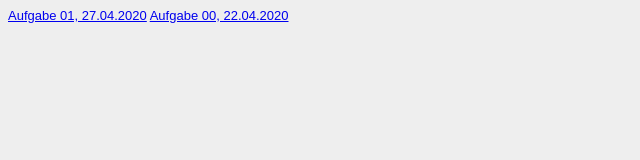
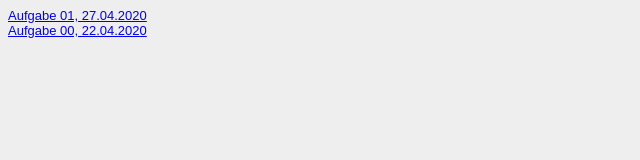
Before and after one commit to meixshp/GIS-SoSe-2020, a plain HTML site: page Steckbrief/steckbrief.htm in a window 1280 px wide. Shown: the whole page, without its empty margins (0-640 px from the left). Drawn offline with Linux system fonts and the light colour scheme.

Commit message:
Update Aufgabe 1

```diff
--- a/Steckbrief/steckbrief.htm
+++ b/Steckbrief/steckbrief.htm
@@ -13,7 +13,7 @@ body {
 </head>
 <body>
 	<!-- Hier die Links zu den gelösten Aufgaben einstellen, aktuelle oben, alte stehen lassen! Format: Aufgabenbezeichnung, Datum -->
-	<a href="https://meixshp.github.io/GIS-SoSe-2020/Aufgabe01/numberone.html" target="_blank">Aufgabe 01, 27.04.2020</a>
+	<a href="https://meixshp.github.io/GIS-SoSe-2020/Aufgabe01/numberone.html" target="_blank">Aufgabe 01, 27.04.2020</a> <br/>
 	<a href="https://meixshp.github.io/GIS-SoSe-2020/Aufgabe00/index.html" target="_blank">Aufgabe 00, 22.04.2020</a>
 </body>
 </html>
```
